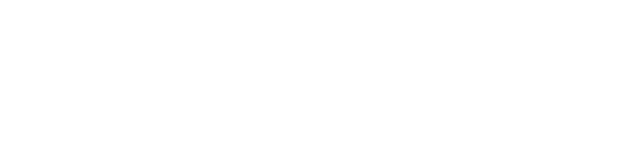
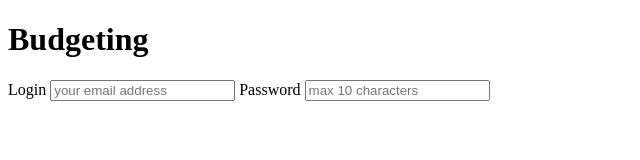
Before and after one commit to mjcs6073usmc/Budget_Website_Project, a plain HTML site: page index.html in a window 1280 px wide. Shown: the whole page, without its empty margins (0-640 px from the left). Drawn offline with Linux system fonts and the light colour scheme.

Commit message:
Login inputs added

```diff
--- a/index.html
+++ b/index.html
@@ -6,6 +6,15 @@
     <title>Budgeting for You!</title>
 </head>
 <body>
+    <h1>
+        Budgeting
+    </h1>
+
+    <label for="email">Login</label>
+    <input type="email" id="email" placeholder="your email address">
+
+    <label for="password">Password</label>
+    <input type="text" id="password" placeholder="max 10 characters" maxlength=10>
 
 </body>
 </html>
```
